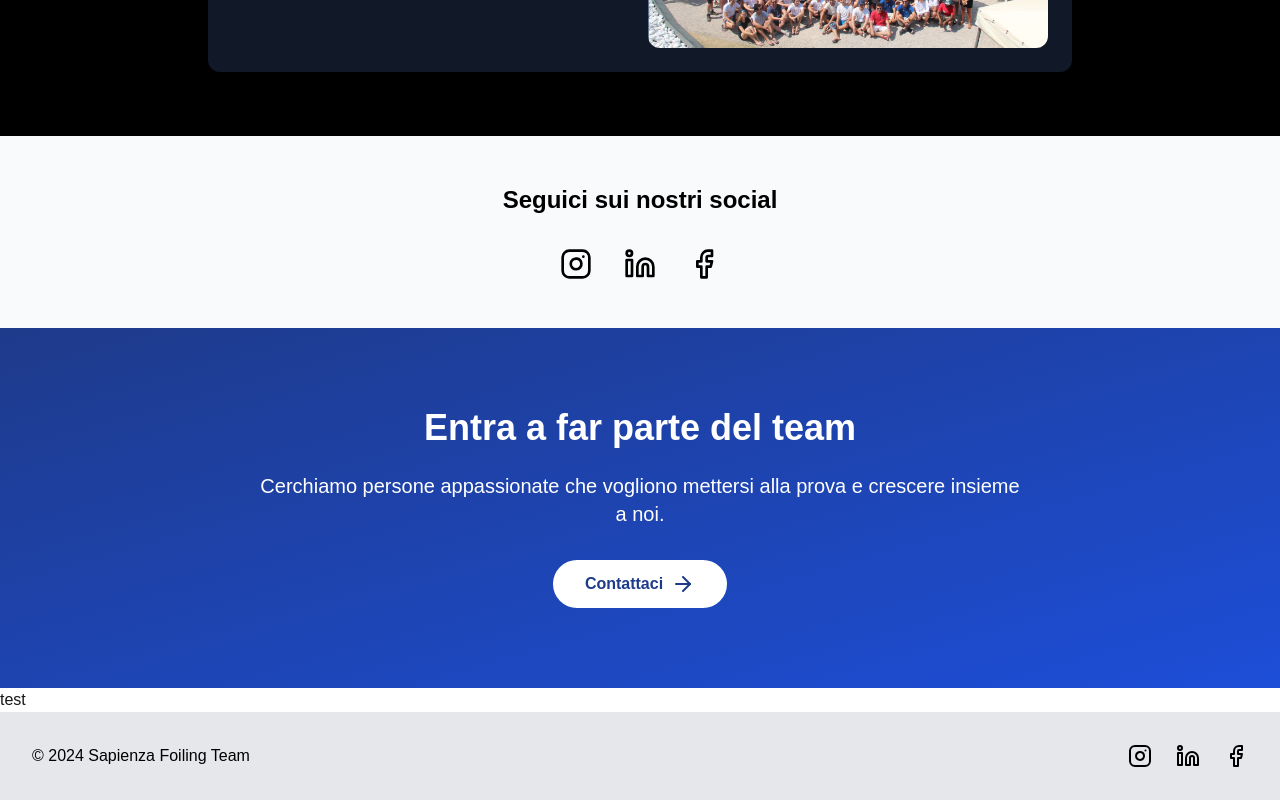
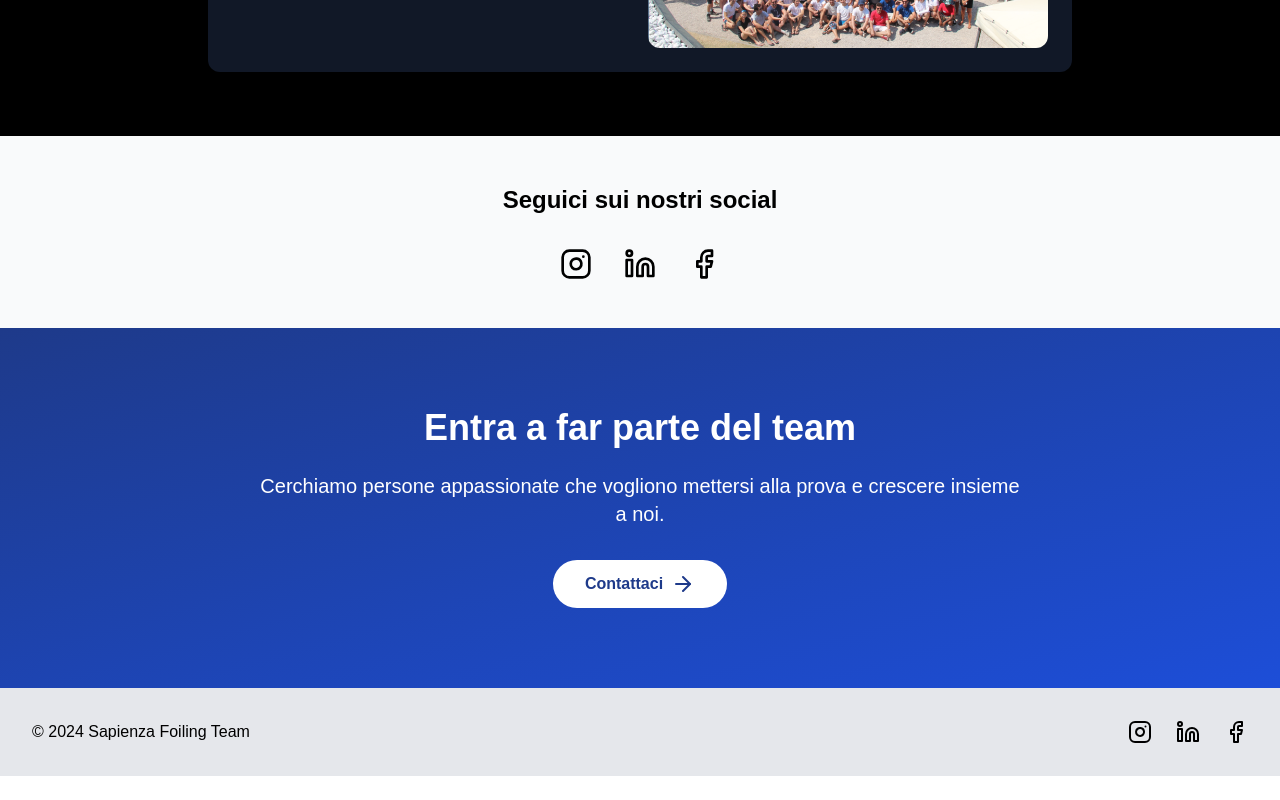
Before and after one commit to nannipy/sapienzafoilingteam, a Next.js app: page / in a window 1280 px wide. Shown: the part 1155-1955 px from the top of the page. After the commit the page ends 1931 px from the top, so only its background shows below. Built offline with nearby package versions, Linux system fonts and the light colour scheme.

Commit message:
fix test

```diff
--- a/app/layout.tsx
+++ b/app/layout.tsx
@@ -41,7 +41,6 @@ export default function RootLayout({
 
         <Navbar />
         {children}
-        <a>test</a>
 
         <Footer />
         <Analytics/>
```
